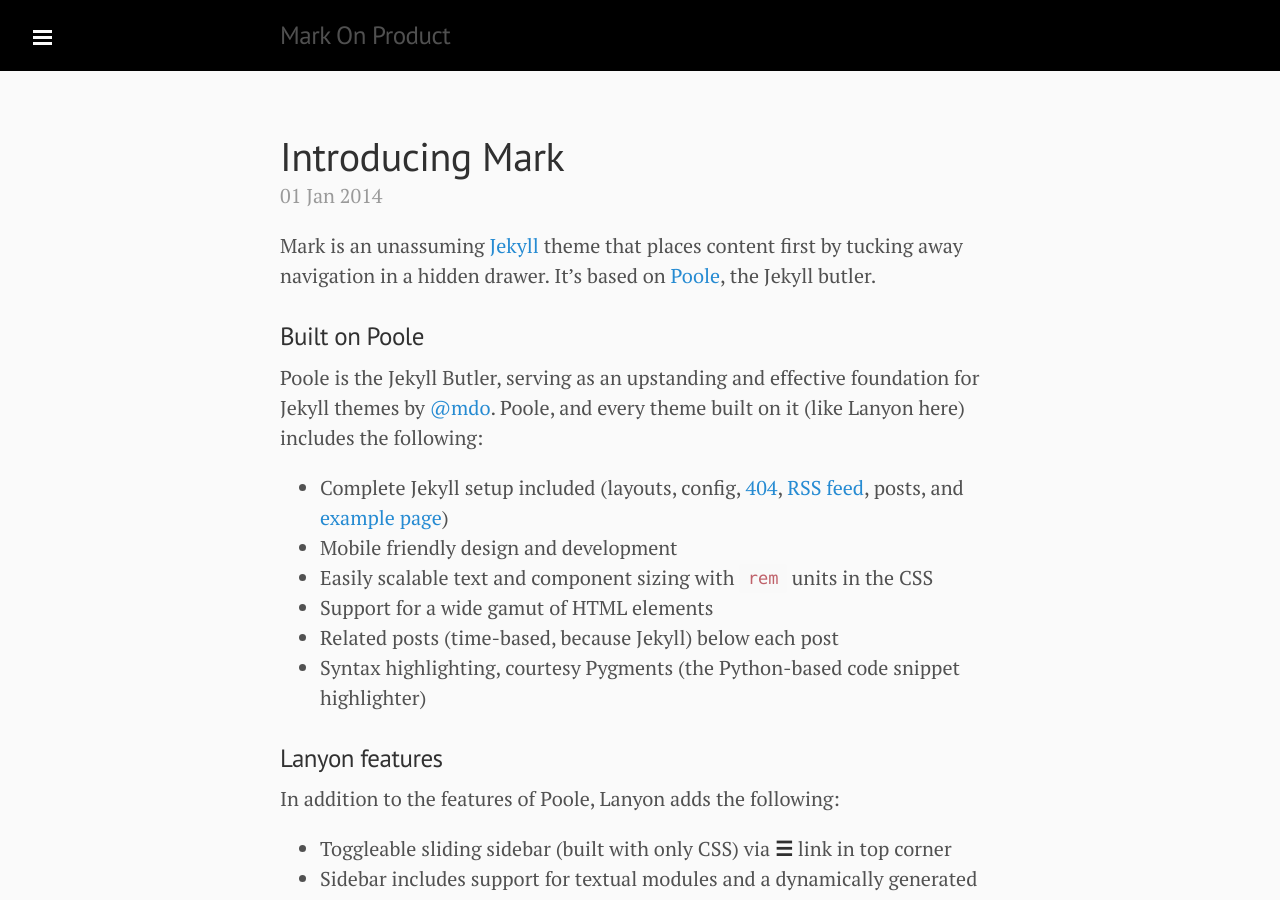
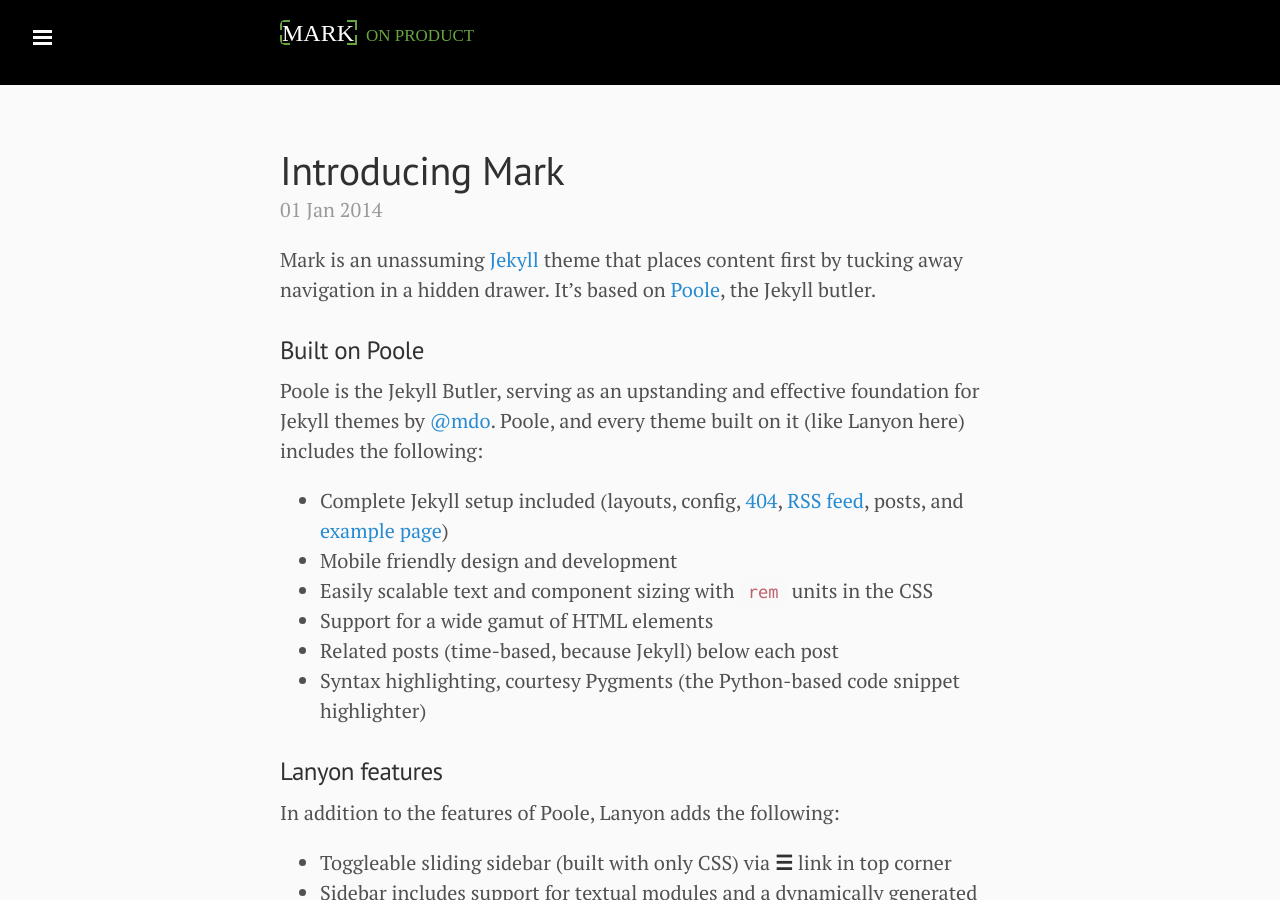
Before and after one commit to markthelefty/markthelefty.github.io, a Jekyll site: the page built from index.html, in a window 1280 px wide and 900 px high. Built offline with Jekyll 4.4.1, drawn with Linux system fonts in a browser that asks for light colours; Markdown is read by kramdown in place of the engine named in the settings; the list of posts is cut into pages by our own code.

Commit message:
added SVG Logo

```diff
--- a/_layouts/default.html
+++ b/_layouts/default.html
@@ -15,7 +15,7 @@
           <label for="sidebar-checkbox" class="sidebar-toggle"></label>
 
           <h3 class="masthead-title">
-            <a href="/" title="Home">{{ site.title }}</a>
+            <a href="/" title="Home"><img src="/public/theme-assets/img/logo.svg" alt="Mark On Product Logo"></a>
           </h3>
         </div>
       </div>
```
Also changed, not shown: public/theme-assets/img/logo.svg (added).
